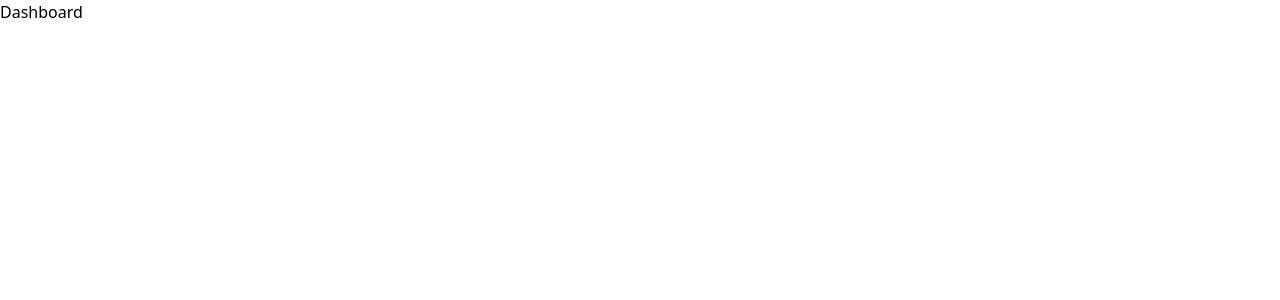
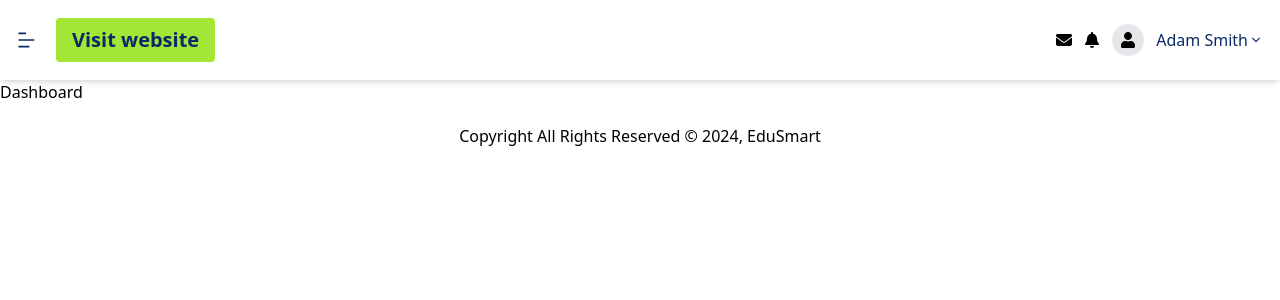
Before and after one commit to Shm-Rsuf/edu-smart, a Next.js app: page /dashboard in a window 1280 px wide. Shown: the top 300 px of the page. Built offline with nearby package versions, Linux system fonts and the light colour scheme.

Commit message:
dashboard navbar added

```diff
--- /dev/null
+++ b/app/dashboard/_components/Dashboard-Nav.jsx
@@ -0,0 +1,52 @@
+import Link from "next/link";
+import { FaBell, FaUser } from "react-icons/fa";
+import { FaEnvelope } from "react-icons/fa6";
+import { RiBarChartHorizontalLine } from "react-icons/ri";
+
+const DashboardNavbar = () => {
+  return (
+    <header className='bg-white shadow-md sticky top-0 left-0'>
+      <nav className='container mx-auto px-4 flex items-center justify-between h-20'>
+        <div className='text-xl font-bold text-[#092a67] cursor-pointer flex justify-center items-center gap-5'>
+          <button>
+            <RiBarChartHorizontalLine />
+          </button>
+          <button className='text-[#092a67] bg-lime-400 px-4 py-2 rounded hover:bg-lime-500 font-bold duration-300'>
+            <Link href='/login'>Visit website</Link>
+          </button>
+        </div>
+
+        <div className='flex justify-center items-center gap-3'>
+          <button>
+            <FaEnvelope />
+          </button>
+          <button>
+            <FaBell />
+          </button>
+          <div className='w-8 h-8 rounded-full flex justify-center items-center bg-gray-200 cursor-pointer duration-300'>
+            <FaUser />
+          </div>
+          <li className='text-[#092a67] flex items-center'>
+            <Link href='/universities' className='flex items-center'>
+              <span>Adam Smith</span>
+              <svg
+                xmlns='http://www.w3.org/2000/svg'
+                className='h-4 w-4'
+                viewBox='0 0 20 20'
+                fill='currentColor'
+              >
+                <path
+                  fillRule='evenodd'
+                  d='M5.23 7.21a.75.75 0 011.06 0L10 10.94l3.71-3.73a.75.75 0 111.06 1.06l-4.24 4.25a.75.75 0 01-1.06 0L5.23 8.27a.75.75 0 010-1.06z'
+                  clipRule='evenodd'
+                />
+              </svg>
+            </Link>
+          </li>
+        </div>
+      </nav>
+    </header>
+  );
+};
+
+export default DashboardNavbar;
--- /dev/null
+++ b/app/dashboard/layout.js
@@ -0,0 +1,14 @@
+import Footer from "@/components/Footer";
+import DashboardNavbar from "./_components/Dashboard-Nav";
+
+export default function RootLayout({ children }) {
+  return (
+    <html lang='en'>
+      <body className=''>
+        <DashboardNavbar />
+        {children}
+        <Footer />
+      </body>
+    </html>
+  );
+}
```
